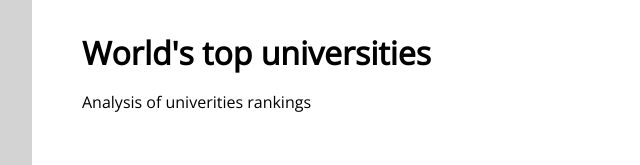
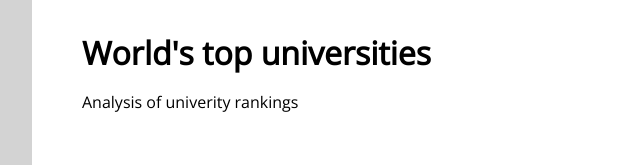
Before and after one commit to utkarshMonash/FIT3179_asgn2, a plain HTML site: page index.html in a window 1280 px wide. Shown: the top 165 px of the page, 133-773 px from the left. Drawn offline with nearby package versions, Linux system fonts and the light colour scheme; a script that the page names is missing.

Commit message:
Update index.html

```diff
--- a/index.html
+++ b/index.html
@@ -28,7 +28,7 @@
   <div class="pure-g">
       <div class="pure-u-1-1">
         <h1>World's top universities</h1>
-        <p>Analysis of univerities rankings</p>
+        <p>Analysis of univerity rankings</p>
       </div>
   </div>
 
```
